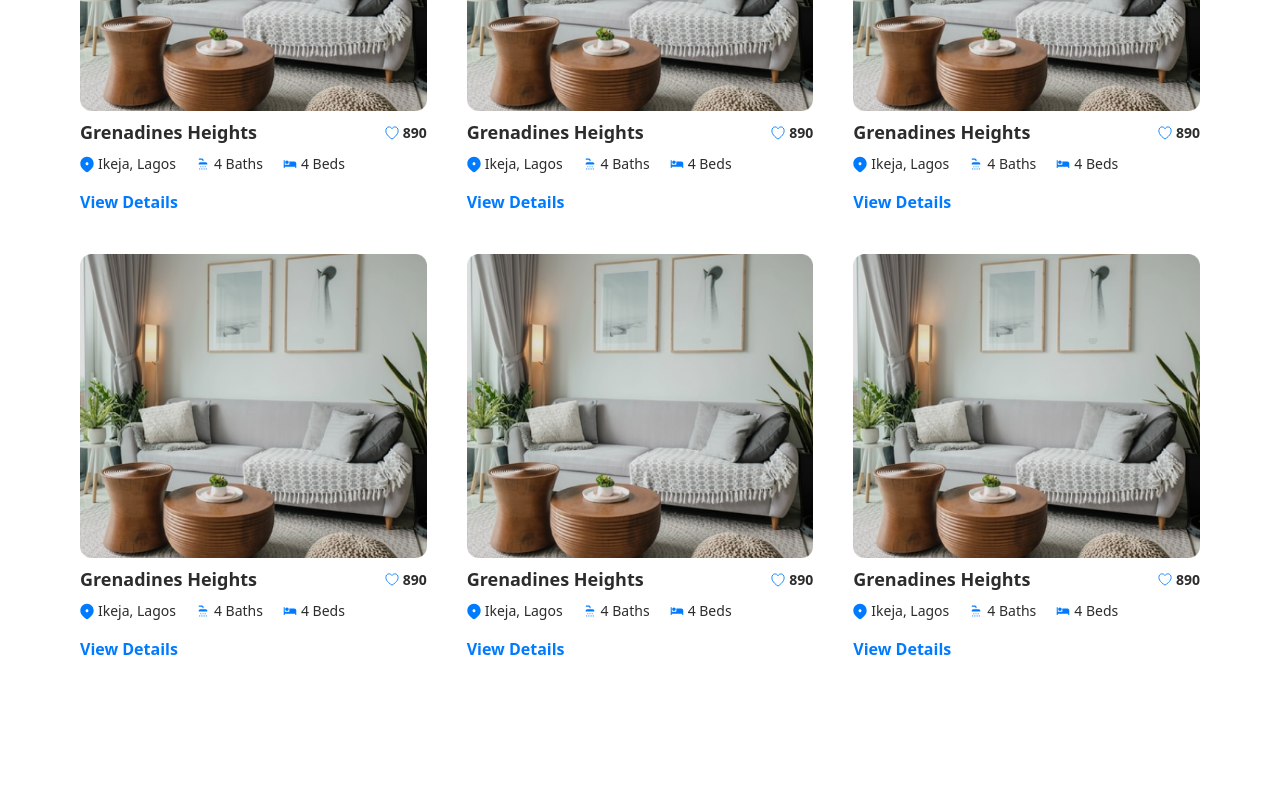
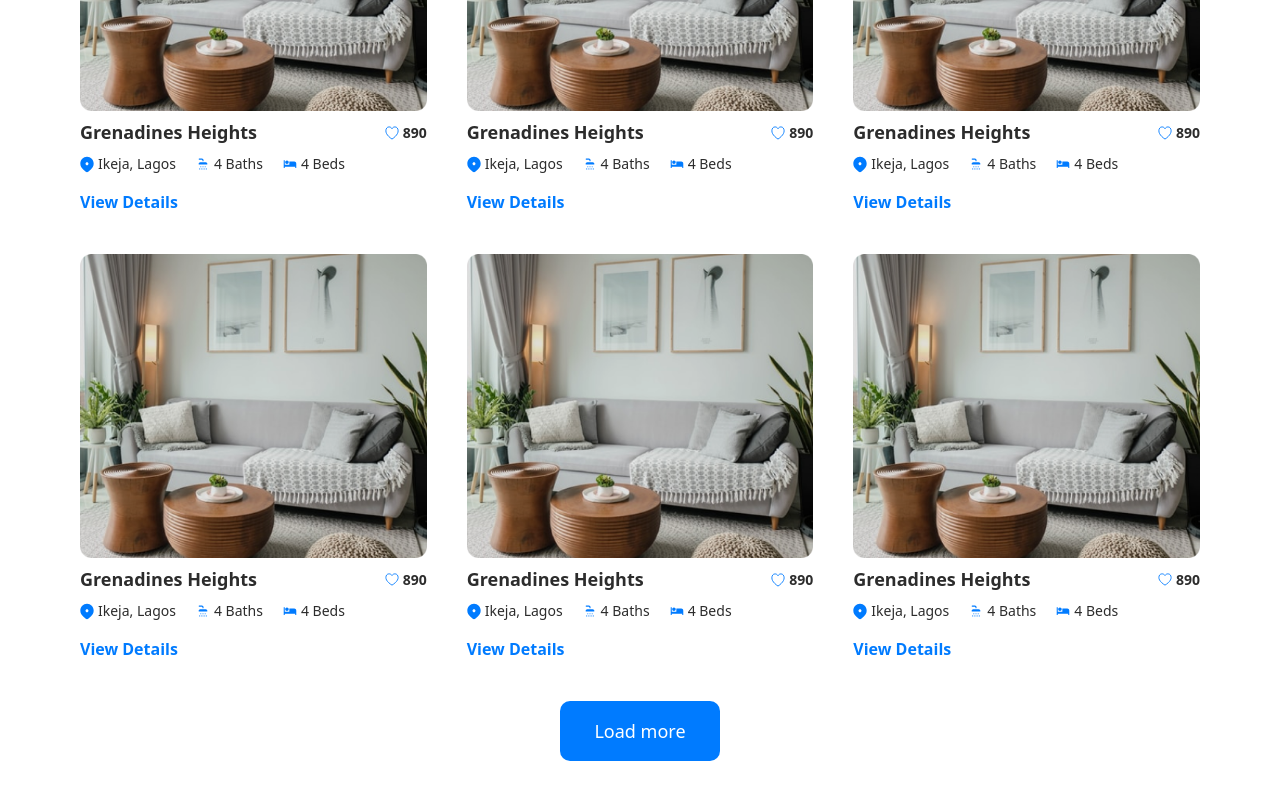
Before and after one commit to Abideen-program/exceptional, a React (Vite) app: page / in a window 1280 px wide. Shown: the part 1465-2265 px from the top of the page. Before the commit the page ends 2166 px from the top, so only its background shows below. Built offline with nearby package versions, Linux system fonts and the light colour scheme.

Commit message:
project added

```diff
--- a/package.json
+++ b/package.json
@@ -10,8 +10,10 @@
     "preview": "vite preview"
   },
   "dependencies": {
+    "framer-motion": "^11.5.4",
     "react": "^18.3.1",
-    "react-dom": "^18.3.1"
+    "react-dom": "^18.3.1",
+    "swiper": "^11.1.12"
   },
   "devDependencies": {
     "@eslint/js": "^9.9.0",
--- a/src/Components/Project/Items/Items.jsx
+++ b/src/Components/Project/Items/Items.jsx
@@ -4,7 +4,7 @@ import { iconImages } from "../../../Utils/images";
 const Items = () => {
   return (
     <div className="flex flex-col gap-2">
-      <img src={iconImages.Small} alt="apartment" className="w-full" />
+      <img src={iconImages.Small} alt="apartment" className="w-full transition duration-300 ease-in-out hover:scale-[1.01]" />
       <div className="flex flex-col gap-2">
         <div className="flex items-center justify-between">
           <p className="text-[#2C2C2C] font-bold text-[18px]">
--- a/src/Components/Project/Project.jsx
+++ b/src/Components/Project/Project.jsx
@@ -120,6 +120,7 @@ const Project = () => {
           </div>
         </div>
 
+        <div className="flex flex-col gap-10">
           <div className="grid grid-cols-3 gap-10">
             <Items />
             <Items />
@@ -128,6 +129,11 @@ const Project = () => {
             <Items />
             <Items />
           </div>
+
+          <button className="text-white bg-[#007BFF] px-6 py-4 rounded-[10px] w-[160px] mx-auto text-lg">
+            Load more
+          </button>
+        </div>
       </div>
     </div>
   );
```
Also changed, not shown: 1 other file (tests, documents, lock files or other folders). Lines whose indentation alone changed are shown as unchanged.
